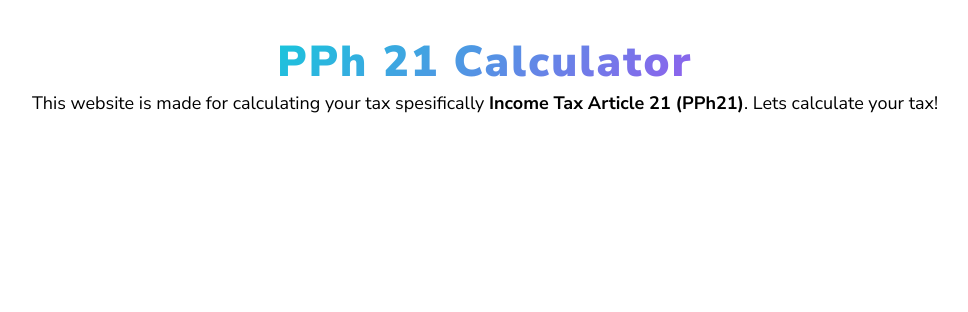
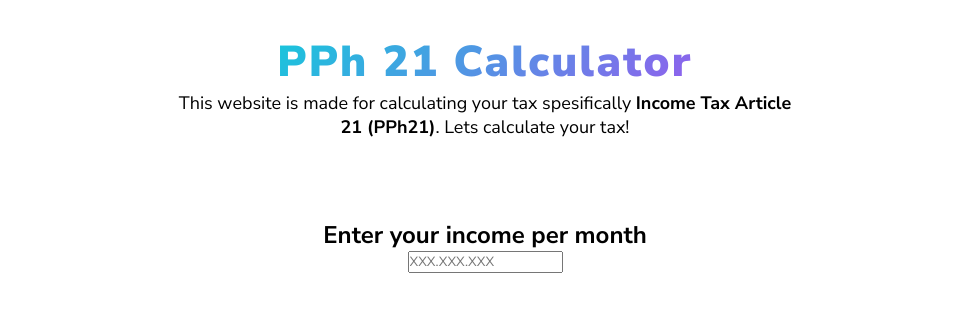
Before and after one commit to ipan-gunawan/PPh21Calculator, a plain HTML site: page index.html in a window 1280 px wide. Shown: the whole page, without its empty margins (155-1123 px from the left). Drawn offline with Linux system fonts and the light colour scheme.

Commit message:
Creating an input for tax income

```diff
--- a/index.html
+++ b/index.html
@@ -27,6 +27,14 @@
           your tax!
         </p>
       </div>
+      <div class="container">
+        <div class="income">
+          <h2>Enter your income <span>per month</span></h2>
+        </div>
+        <div class="income-input">
+          <input type="text" placeholder="XXX.XXX.XXX" name="income" required />
+        </div>
+      </div>
     </section>
     <!-- My Javascript -->
     <script src="/src/script/script.js"></script>
--- a/src/css/style.css
+++ b/src/css/style.css
@@ -25,10 +25,30 @@ html {
 }
 
 #wrapper .description {
+  font-size: 1.125rem;
+  display: flex;
+  justify-content: center;
+}
+
+#wrapper .description p {
+  max-width: 35em;
   text-align: center;
-  font-size: 1.125rem;
 }
 
 #wrapper .description .pph {
   font-weight: bold;
 }
+
+#wrapper .container {
+  padding: 5em 2em 2em 2em;
+}
+
+#wrapper .container .income-input {
+  display: flex;
+  justify-content: center;
+  align-items: center;
+}
+
+#wrapper .container .income h2 {
+  text-align: center;
+}
```
